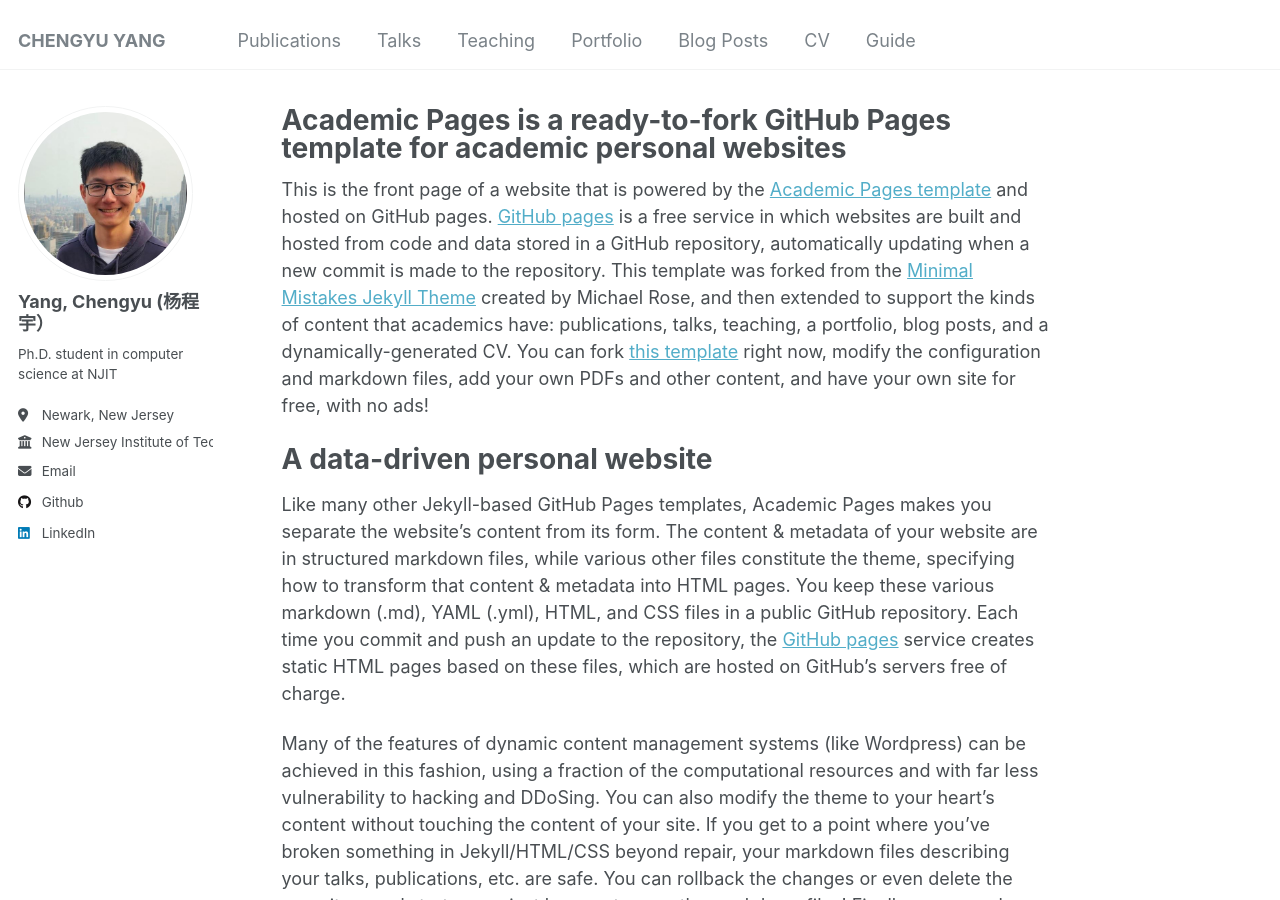
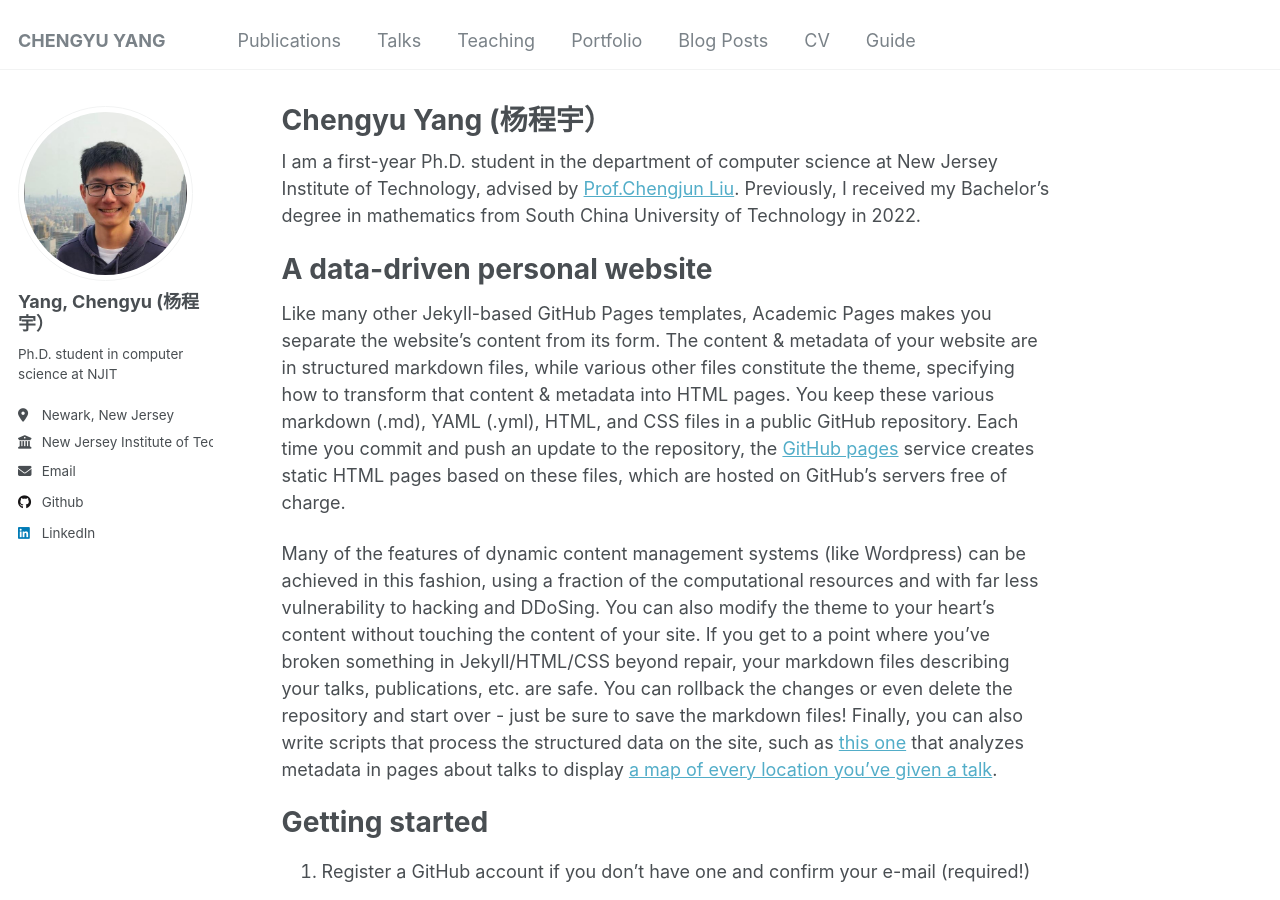
Before and after one commit to cyang322/cyang322.github.io, a Jekyll site: the page built from _pages/about.md, in a window 1280 px wide and 900 px high. Built offline with Jekyll 4.4.1, drawn with Linux system fonts in a browser that asks for light colours.

Commit message:
Update about.md

```diff
--- a/_pages/about.md
+++ b/_pages/about.md
@@ -1,13 +1,13 @@
 ---
 permalink: /
-title: "Academic Pages is a ready-to-fork GitHub Pages template for academic personal websites"
+title: "Chengyu Yang (杨程宇）"
 author_profile: true
 redirect_from:
   - /about/
   - /about.html
 ---
+I am a first-year Ph.D. student in the department of computer science at New Jersey Institute of Technology, advised by [Prof.Chengjun Liu](https://web.njit.edu/~cliu/). Previously, I received my Bachelor's degree in mathematics from South China University of Technology in 2022.
 
-This is the front page of a website that is powered by the [Academic Pages template](https://github.com/academicpages/academicpages.github.io) and hosted on GitHub pages. [GitHub pages](https://pages.github.com) is a free service in which websites are built and hosted from code and data stored in a GitHub repository, automatically updating when a new commit is made to the repository. This template was forked from the [Minimal Mistakes Jekyll Theme](https://mmistakes.github.io/minimal-mistakes/) created by Michael Rose, and then extended to support the kinds of content that academics have: publications, talks, teaching, a portfolio, blog posts, and a dynamically-generated CV. You can fork [this template](https://github.com/academicpages/academicpages.github.io) right now, modify the configuration and markdown files, add your own PDFs and other content, and have your own site for free, with no ads!
 
 A data-driven personal website
 ======
```
